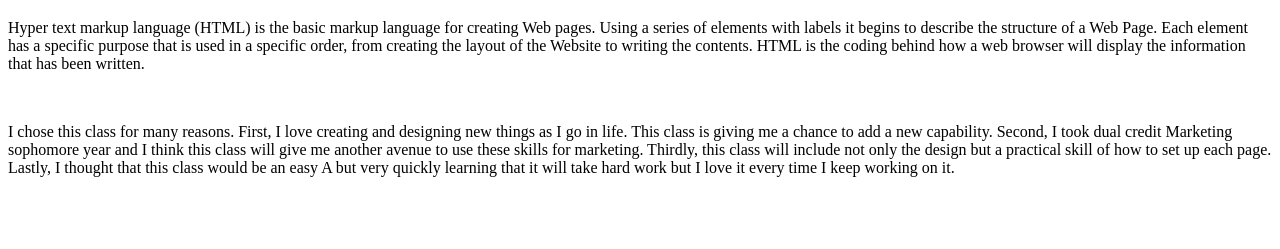
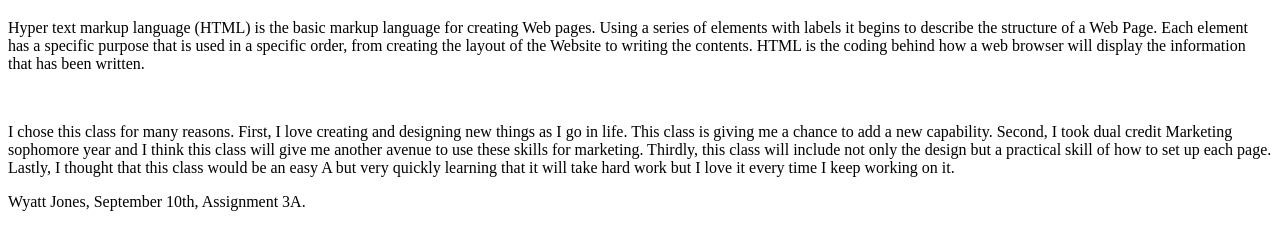
Before and after one commit to riethanne26/rieth-agva, a plain HTML site: page index.html in a window 1280 px wide. Shown: the part 61-310 px from the top of the page. Drawn offline with Linux system fonts and the light colour scheme.

Commit message:
Update index.html

```diff
--- a/index.html
+++ b/index.html
@@ -18,5 +18,6 @@ I go in life. This class is giving me a chance to add a new capability. Second,
 Marketing sophomore year and I think this class will give me another avenue to use these skills for marketing. Thirdly, this class will
 include not only the design but a practical skill of how to set up each page. Lastly, I thought that this class would be
 an easy A but very quickly learning that it will take hard work but I love it every time I keep working on it. </p>
+  <p> Wyatt Jones, September 10th, Assignment 3A. </p>
 </body>
 </html>
```
